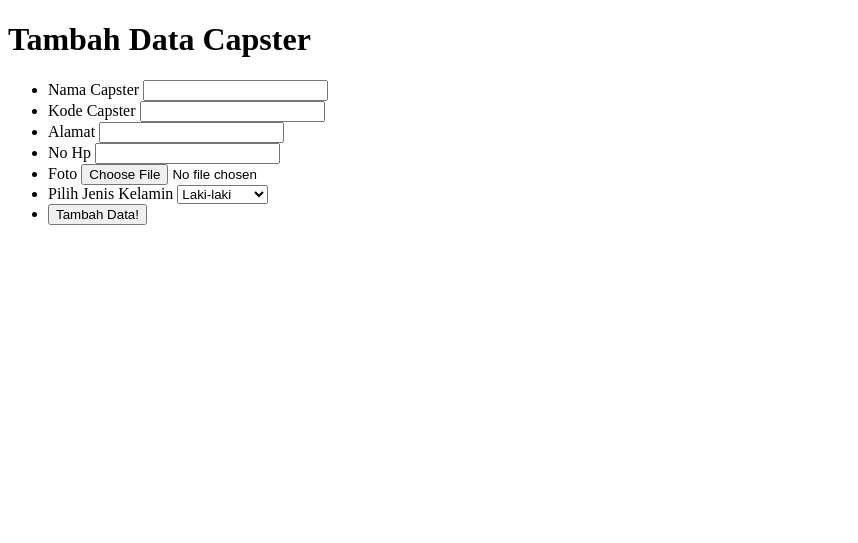
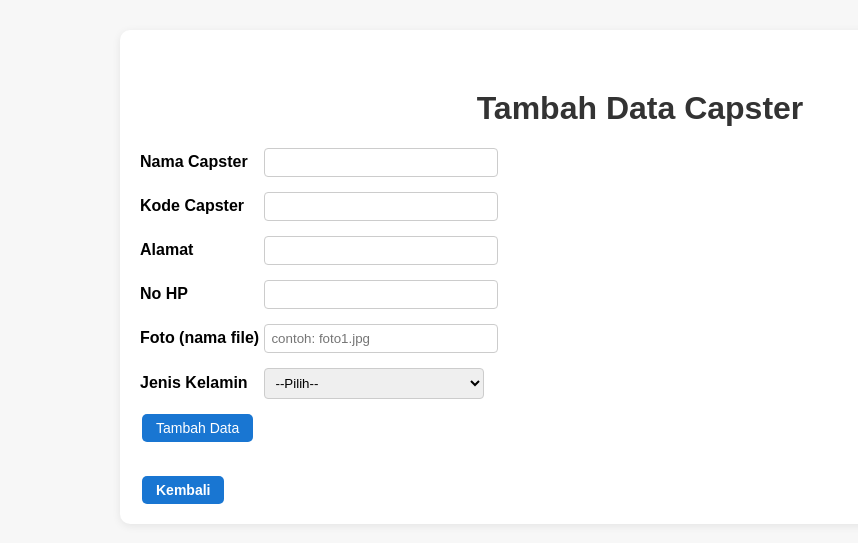
Before and after one commit to suparya3/project-100-Days, a PHP site: page /tambah.php in a window 1280 px wide. Shown: the top 543 px of the page, without its empty margins (0-858 px from the left). Run offline with PHP 8.4, Linux system fonts and the light colour scheme.

Commit message:
menambahkan style

```diff
--- /dev/null
+++ b/Day-7/style.css
@@ -0,0 +1,87 @@
+body {
+        font-family: Arial, Helvetica, sans-serif;
+        background: #f7f7f7;
+        margin: 0;
+        padding: 0;
+    }
+    h1 {
+        text-align: center;
+        margin-top: 30px;
+        color: #333;
+    }
+    .container {
+        width: 90%;
+        max-width: 1000px;
+        margin: 30px auto;
+        background: #fff;
+        padding: 30px 20px 20px 20px;
+        border-radius: 10px;
+        box-shadow: 0 2px 8px rgba(0,0,0,0.08);
+    }
+    a {
+        color: #1976d2;
+        text-decoration: none;
+        font-weight: bold;
+    }
+    a:hover {
+        text-decoration: underline;
+    }
+    table {
+        width: 100%;
+        border-collapse: collapse;
+        margin-top: 20px;
+        background: #fafafa;
+    }
+    th, td {
+        border: 1px solid #e0e0e0;
+        padding: 10px 8px;
+        text-align: center;
+    }
+    th {
+        background: #1976d2;
+        color: #fff;
+    }
+    tr:nth-child(even) {
+        background: #f1f7fa;
+    }
+    tr:hover {
+        background: #e3f2fd;
+    }
+    img {
+        border-radius: 8px;
+        object-fit: cover;
+    }
+    .btn {
+        padding: 6px 14px;
+        border-radius: 5px;
+        border: none;
+        background: #1976d2;
+        color: #fff;
+        cursor: pointer;
+        font-size: 14px;
+        margin: 0 2px;
+        transition: background 0.2s;
+        text-decoration: none;
+        display: inline-block;
+    }
+    .btn:hover {
+        background: #1565c0;
+    }
+    form ul {
+        list-style: none;
+        padding: 0;
+    }
+    form li {
+        margin-bottom: 15px;
+    }
+    label {
+        display: inline-block;
+        width: 120px;
+        font-weight: bold;
+    }
+    input[type="text"], input[type="number"], input[type="file"], select {
+        padding: 6px;
+        width: 220px;
+        border: 1px solid #ccc;
+        border-radius: 4px;
+    }
--- a/Day-7/tambah.php
+++ b/Day-7/tambah.php
@@ -14,11 +14,9 @@ if( isset($_POST["submit"]) ) {
         echo "
             <script>
                 alert('Data gagal ditambahkan!');
-
             </script>
         ";
     }
-
 }
 ?>
 <!DOCTYPE html>
@@ -27,48 +25,48 @@ if( isset($_POST["submit"]) ) {
     <meta charset="UTF-8">
     <meta name="viewport" content="width=device-width, initial-scale=1.0">
     <title>Tambah Data capster</title>
+    <link rel="stylesheet" href="style.css">
 </head>
 <body>
+    <div class="container">
         <h1>Tambah Data Capster</h1>
         <form action="" method="post">
             <ul>
                 <li>
                     <label for="nama_capster">Nama Capster</label>
-                <input type="text" name="nama_capster" id="nama_capster"required>
-
+                    <input type="text" name="nama_capster" id="nama_capster" required>
                 </li>
                 <li>
                     <label for="kode_capster">Kode Capster</label>
                     <input type="text" name="kode_capster" id="kode_capster" required>
-
                 </li>
                 <li>
                     <label for="alamat">Alamat</label>
                     <input type="text" name="alamat" id="alamat" required>
-
                 </li>
                 <li>
-                <label for="no_hp">No Hp</label>
+                    <label for="no_hp">No HP</label>
                     <input type="text" name="no_hp" id="no_hp" required>
-
                 </li>
                 <li>
-                <label for="foto">Foto</label>
-                <input type="file" name="foto" id="foto">
-
+                    <label for="foto">Foto (nama file)</label>
+                    <input type="text" name="foto" id="foto" placeholder="contoh: foto1.jpg">
                 </li>
                 <li>
-                <label for="jenis_kelamin">Pilih Jenis Kelamin</label>
-                <select name="jenis_kelamin" id="jenis_kelamin" >
+                    <label for="jenis_kelamin">Jenis Kelamin</label>
+                    <select name="jenis_kelamin" id="jenis_kelamin" required>
+                        <option value="">--Pilih--</option>
                         <option value="Laki-laki">Laki-laki</option>
                         <option value="Perempuan">Perempuan</option>
                     </select>
                 </li>
                 <li>
-                <button type="submit" name="submit">Tambah Data!</button>
+                    <button type="submit" name="submit" class="btn">Tambah Data</button>
                 </li>
             </ul>
         </form>
-
+        <br>
+        <a href="index.php" class="btn">Kembali</a>
+    </div>
 </body>
 </html>
```
Also changed, not shown: Day-7/index.php (+20 -12 lines). Lines whose indentation alone changed are shown as unchanged.
